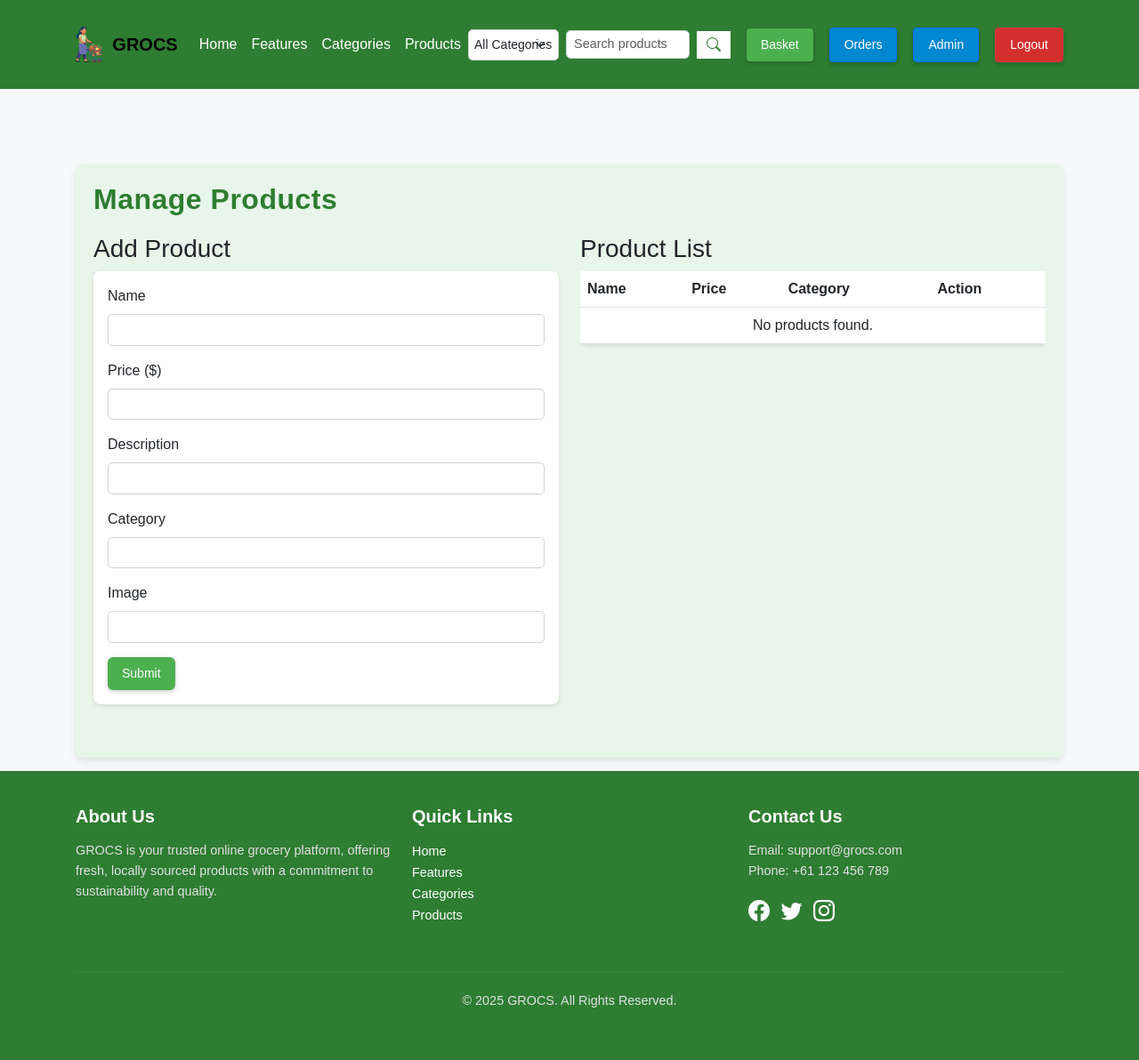
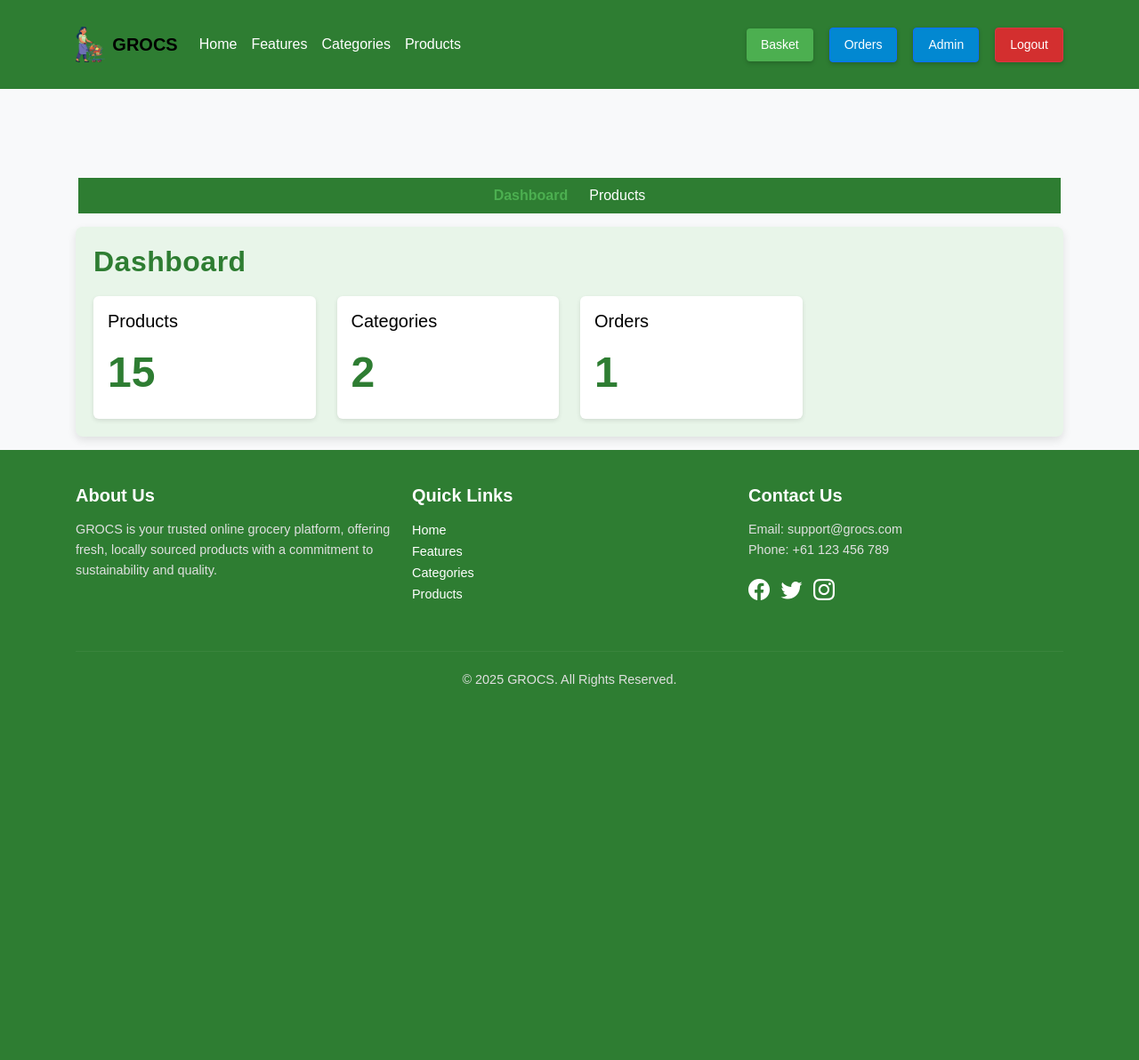
Before and after one commit to shihab67/IFN582-Assessment-2, a Flask app: page /admin in a window 1280 px wide. Shown: the whole page at 89% size. After the commit the page ends 772 px from the top, so only its background shows below. Run offline with Flask 3, Linux system fonts and the light colour scheme; the visitor is signed in with stand-in values (Sample User, id 1); data comes from the database, SQL or seed files in the repository; tables that the repository leaves empty hold one stand-in row (values such as "Sample post"); lists and menus that the app fills with data are empty; some libraries are stand-ins or nearby versions.

Commit message:
Admin Dashboard implemented

```diff
--- a/project/models.py
+++ b/project/models.py
@@ -2,6 +2,7 @@ from .db import db
 import MySQLdb.cursors
 from flask_bcrypt import Bcrypt
 from datetime import datetime, timezone
+from flask import session
 
 bcrypt = Bcrypt()
 
@@ -50,17 +51,28 @@ def get_user_by_id(user_id):
 
 def get_items(category=None, search=None):
     cursor = db.connection.cursor(MySQLdb.cursors.DictCursor)
+
     query = """
         SELECT items.*, categories.name AS category_name
         FROM items
         JOIN categories ON items.category_id = categories.id
-        WHERE items.name LIKE %s
     """
-    params = [f"%{search}%"]
 
-    if category != "all":
-        query += " AND categories.name = %s"
+    filters = []
+    params = []
+
+    if search:
+        filters.append("items.name LIKE %s")
+        params.append(f"%{search}%")
+
+    if category and category != "all":
+        filters.append("categories.name = %s")
         params.append(category)
+
+    if filters:
+        query += " WHERE " + " AND ".join(filters)
+
+    query += " ORDER BY items.id DESC"
 
     cursor.execute(query, params)
     items = cursor.fetchall()
@@ -92,17 +104,19 @@ def get_categories():
     return categories
 
 
-def get_orders(user_id = None):
+def get_orders(user_id=None):
     cursor = db.connection.cursor(MySQLdb.cursors.DictCursor)
 
-    cursor.execute(
-        """
-        SELECT * FROM orders
-        WHERE user_id = %s
-        ORDER BY created_at DESC
-        """,
-        (user_id,),
-    )
+    query = "SELECT * FROM orders"
+    params = []
+
+    if not session["is_admin"] is False and user_id is not None:
+        query += " WHERE user_id = %s"
+        params.append(user_id)
+
+    query += " ORDER BY created_at DESC"
+
+    cursor.execute(query, params)
     orders = cursor.fetchall()
 
     for order in orders:
--- a/project/static/css/styles.css
+++ b/project/static/css/styles.css
@@ -40,6 +40,18 @@ body {
 
 .nav-link:hover {
 	color: #4caf50 !important;
+}
+
+.nav-link.active {
+	color: #4caf50 !important;
+	font-weight: bold;
+	border-radius: 0.25rem;
+}
+
+.admin-dashboard-card .card-text {
+	font-size: 3rem;
+	font-weight: 600;
+	color: #2e7d32;
 }
 
 .navbar .d-flex {
@@ -467,7 +479,10 @@ footer {
 	.category-select {
 		width: 100%;
 	}
-    .btn-success, .btn-danger, .btn-primary, .btn-update {
+	.btn-success,
+	.btn-danger,
+	.btn-primary,
+	.btn-update {
 		padding: 6px 12px;
 		font-size: 0.85rem;
 	}
--- a/project/templates/admin.html
+++ b/project/templates/admin.html
@@ -1,85 +1,32 @@
 {% extends "base.html" %}
 {% block title %}GROCS - Admin{% endblock %}
 {% block content %}
+    {% include "admin_nav.html" %}
     <section class="admin-section">
-        <h2>Manage Products</h2>
+        <h2>Dashboard</h2>
         <div class="row">
-            <div class="col-md-6 mb-3">
-                <h3>{{ 'Edit Product' if edit_item_id else 'Add Product' }}</h3>
-                <div class="admin-form p-3 form-group">
-                    <form action="{{ url_for("main.admin") }}" method="POST">
-                        {{ form.hidden_tag() }}
-                        <div class="mb-3">
-                            {{ form.name.label(class="form-label") }}
-                            {{ form.name(class="form-control") }}
-                            {% if form.name.errors %}
-                                {% for error in form.name.errors %}<span class="text-danger">{{ error }}</span>{% endfor %}
-                            {% endif %}
-                        </div>
-                        <div class="mb-3">
-                            {{ form.price.label(class="form-label") }}
-                            {{ form.price(class="form-control") }}
-                            {% if form.price.errors %}
-                                {% for error in form.price.errors %}<span class="text-danger">{{ error }}</span>{% endfor %}
-                            {% endif %}
-                        </div>
-                        <div class="mb-3">
-                            {{ form.description.label(class="form-label") }}
-                            {{ form.description(class="form-control") }}
-                            {% if form.description.errors %}
-                                {% for error in form.description.errors %}<span class="text-danger">{{ error }}</span>{% endfor %}
-                            {% endif %}
-                        </div>
-                        <div class="mb-3">
-                            {{ form.category.label(class="form-label") }}
-                            {{ form.category(class="form-control") }}
-                            {% if form.category.errors %}
-                                {% for error in form.category.errors %}<span class="text-danger">{{ error }}</span>{% endfor %}
-                            {% endif %}
-                        </div>
-                        <div class="mb-3">
-                            {{ form.image.label(class="form-label") }}
-                            {{ form.image(class="form-control") }}
-                            {% if form.image.errors %}
-                                {% for error in form.image.errors %}<span class="text-danger">{{ error }}</span>{% endfor %}
-                            {% endif %}
-                        </div>
-                        <button type="submit" class="btn btn-success">Submit</button>
-                    </form>
+            <div class="col-md-3 col-lg-3 col-sm-12 mb-3 mb-sm-0">
+                <div class="card">
+                    <div class="card-body admin-dashboard-card">
+                        <h5 class="card-title">Products</h5>
+                        <p class="card-text font-weight-bold">{{ products|length }}</p>
+                    </div>
                 </div>
             </div>
-            <div class="col-md-6">
-                <h3>Product List</h3>
-                <div class="table-responsive">
-                    <table class="admin-table table">
-                        <thead>
-                            <tr>
-                                <th>Name</th>
-                                <th>Price</th>
-                                <th>Category</th>
-                                <th>Action</th>
-                            </tr>
-                        </thead>
-                        <tbody>
-                            {% for product in products %}
-                                <tr>
-                                    <td class="product-name">{{ product.name }}</td>
-                                    <td class="product-price">${{ "%.2f" % product.price }}</td>
-                                    <td>{{ product.category }}</td>
-                                    <td>
-                                        <a href="{{ url_for('main.admin', item_id=product.item_id) }}"
-                                           class="btn btn-update btn-sm">Edit</a>
-                                        <a href="{{ url_for('main.admin_delete', item_id=product.item_id) }}"
-                                           class="btn btn-danger btn-sm">Delete</a>
-                                    </td>
-                                </tr>
-                            {% else %}
-                                <tr>
-                                    <td colspan="4" class="text-center">No products found.</td>
-                                </tr>
-                            {% endfor %}
-                        </tbody>
-                    </table>
+            <div class="col-md-3 col-lg-3 col-sm-12 mb-3 mb-sm-0">
+                <div class="card">
+                    <div class="card-body admin-dashboard-card">
+                        <h5 class="card-title">Categories</h5>
+                        <p class="card-text font-weight-bold">{{ categories|length }}</p>
+                    </div>
+                </div>
+            </div>
+            <div class="col-md-3 col-lg-3 col-sm-12 mb-3 mb-sm-0">
+                <div class="card">
+                    <div class="card-body admin-dashboard-card">
+                        <h5 class="card-title">Orders</h5>
+                        <p class="card-text font-weight-bold">{{ orders|length }}</p>
+                    </div>
                 </div>
             </div>
         </div>
--- /dev/null
+++ b/project/templates/admin_nav.html
@@ -0,0 +1,18 @@
+<div class="container">
+    <div class="row">
+        <div class="col-md-12" style="background-color: #2e7d32">
+            <ul class="nav justify-content-center">
+                <li class="nav-item">
+                    <a class="nav-link {{ 'active' if url_for("main.admin") == request.path else '' }}"
+                       {{ 'aria-current="page"' if url_for("main.admin") == request.path else '' }}
+                       href="{{ url_for("main.admin") }}">Dashboard</a>
+                </li>
+                <li class="nav-item">
+                    <a class="nav-link {{ 'active' if url_for("main.admin_products") == request.path else '' }}"
+                       {{ 'aria-current="page"' if url_for("main.admin_products") == request.path else '' }}
+                       href="{{ url_for("main.admin_products") }}">Products</a>
+                </li>
+            </ul>
+        </div>
+    </div>
+</div>
--- a/project/templates/base.html
+++ b/project/templates/base.html
@@ -45,6 +45,7 @@
                         </li>
                     </ul>
                     <div class="d-flex">
+                        {% if request.path == url_for("main.index") %}
                             <form action="{{ url_for("main.index") }}"
                                   method="GET"
                                   class="d-flex align-items-center gap-2">
@@ -68,11 +69,12 @@
                                     <i class="bi bi-search"></i>
                                 </button>
                             </form>
+                        {% endif %}
                         <a href="{{ url_for("main.basket") }}"
                            class="btn btn-success btn-sm ms-2">Basket</a>
+                        {% if session.user_id %}
                             <a href="{{ url_for("main.orders") }}"
                                class="btn btn-primary btn-sm ms-2">Orders</a>
-                        {% if session.user_id %}
                             {% if session.is_admin %}
                                 <a href="{{ url_for("main.admin") }}"
                                    class="btn btn-primary btn-sm ms-2">Admin</a>
--- a/project/views.py
+++ b/project/views.py
@@ -173,6 +173,7 @@ def clear_basket():
         flash(f"Error clearing basket: {str(e)}", "danger")
     return redirect(url_for("main.basket"))
 
+
 @main.route("/orders", methods=["GET"])
 @login_required
 def orders():
@@ -219,7 +220,11 @@ def checkout():
             )
             items_total += item_total
 
-        delivery_costs = {"click_and_collect": 0.00, "express": 5.00, "eco_friendly": 10.00}
+        delivery_costs = {
+            "click_and_collect": 0.00,
+            "express": 5.00,
+            "eco_friendly": 10.00,
+        }
         delivery_option = form.delivery_option.data or "click_and_collect"
 
         if delivery_option not in delivery_costs:
@@ -333,6 +338,34 @@ def logout():
 @login_required
 @admin_required
 def admin():
+    try:
+        categories = get_categories()
+        products = get_items()
+        orders = get_orders()
+    except Exception as e:
+        flash(f"Error fetching products: {str(e)}", "danger")
+        return render_template("500.html"), 500
+    return render_template(
+        "admin.html", products=products, categories=categories, orders=orders
+    )
+
+
+@main.route("/admin/delete/<int:item_id>")
+@login_required
+@admin_required
+def admin_delete(item_id):
+    try:
+        delete_item(item_id)
+        flash("Product deleted.", "success")
+    except Exception as e:
+        flash(f"Error deleting product: {str(e)}", "danger")
+    return redirect(url_for("main.admin"))
+
+
+@main.route("/admin/products")
+@login_required
+@admin_required
+def admin_products():
     form = ProductForm()
     try:
         if form.validate_on_submit():
@@ -361,19 +394,8 @@ def admin():
         flash(f"Error managing products: {str(e)}", "danger")
         return render_template("500.html"), 500
     return render_template(
-        "admin.html", form=form, products=products, edit_item_id=item_id
+        "admin_products.html", form=form, products=products, edit_item_id=item_id
     )
-
-
-@main.route("/admin/delete/<int:item_id>")
-@admin_required
-def admin_delete(item_id):
-    try:
-        delete_item(item_id)
-        flash("Product deleted.", "success")
-    except Exception as e:
-        flash(f"Error deleting product: {str(e)}", "danger")
-    return redirect(url_for("main.admin"))
 
 
 @main.errorhandler(404)
```
Also changed, not shown: project/templates/admin_products.html (added, +88 -0 lines). Lines whose indentation alone changed are shown as unchanged.
